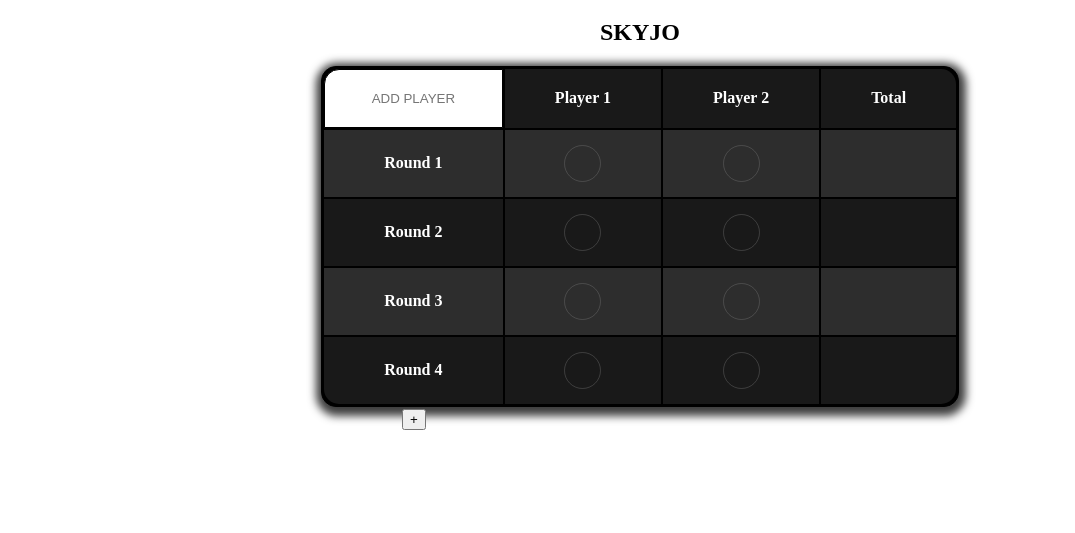
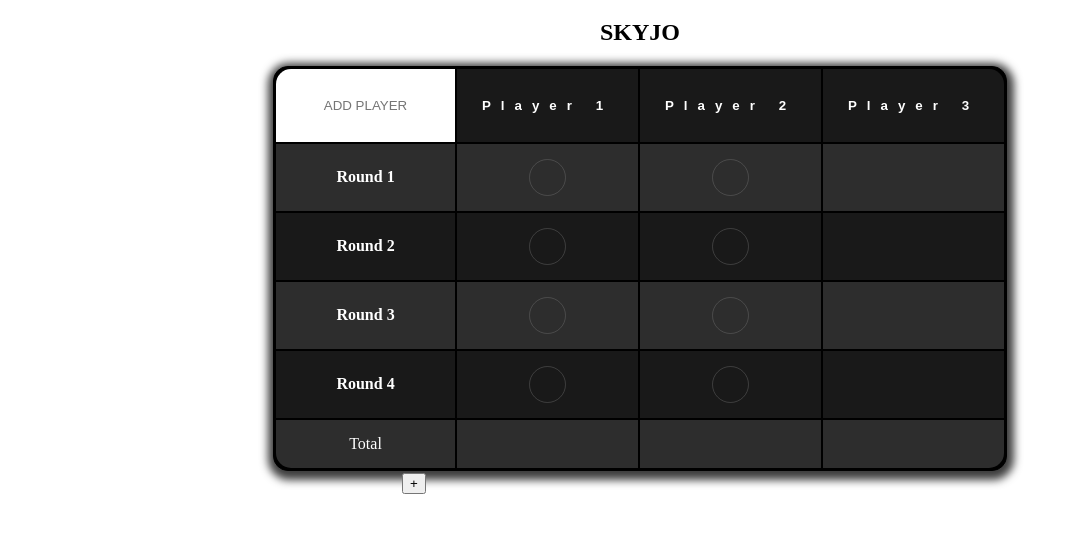
Before and after one commit to BryanXP/BryanXP.github.io, a plain HTML site: page index.html in a window 1280 px wide. Shown: the part 61-594 px from the top of the page, without its empty margins (0-1075 px from the left). Drawn offline with Linux system fonts and the light colour scheme.

Commit message:
change input

```diff
--- a/index.html
+++ b/index.html
@@ -19,9 +19,9 @@
         <thead>
           <tr>
             <th><input id="add-player" type="text" placeholder="ADD PLAYER"></th>
-            <th colspan="">Player 1</th>
-            <th colspan="">Player 2</th>
-            <th>Total</th>
+            <th><input id="player" type="text" value="Player 1"></th>
+            <th><input id="player" type="text" value="Player 2"></th>
+            <th><input id="player" type="text" value="Player 3"></th>
           </tr>
         </thead>
         <tbody>
@@ -50,9 +50,16 @@
             <td><input type="text" maxlength="3"></td>
             <td><input type="text" maxlength="3"></td>
             <td id="result"></td>
-
           </tr>
         </tbody>
+        <tfoot>
+          <tr>
+            <td>Total</td>
+            <td></td>
+            <td></td>
+            <td></td>
+          </tr>
+        </tfoot>
       </table>
       <button id="add-round">+</button>
     </div>
--- a/script.js
+++ b/script.js
@@ -1 +1,7 @@
-let addRound = document.getElementById("add-round")
+let addRound = document.getElementById("add-round");
+
+addRound.addEventListener("click", newRow);
+
+function newRow() {
+  let row = document.querySelector("table")
+}
--- a/style.css
+++ b/style.css
@@ -10,6 +10,7 @@ table {
   color: #fff;
   margin: 0 auto;
   box-shadow: 1px 3px 9px 6px #000000c2;
+  text-align: center;
 }
 caption {
   color: #000;
@@ -18,6 +19,10 @@ caption {
 
 th {
   padding: 0 50px;
+}
+
+thead tr th {
+  padding: 0;
 }
 
 /* Enlève le PADDING de la première case tu tableau*/
@@ -33,18 +38,43 @@ thead th:nth-child(1n + 2) {
   background: #80808031;
 }
 
+tfoot tr {
+  background: #80808059;
+}
+
+/* Change la couleur de font des lignes par paire */
+tbody tr:nth-child(2n + 1) {
+  background: #80808059;
+}
+
+/* Change la couleur de font des lignes par impaire */
+tr:nth-child(2n){
+  background: #80808031;
+}
 /* Change le coin en haut à DROITE de la dernière case*/
 thead tr th:nth-child(4n) {
   border-top-right-radius: 15px;
 }
 
 /* change le coin en bas à DROITE de la dernièrer case */
- tr:nth-child(4) td:nth-child(4n) {
+tfoot tr td:nth-child(4) {
   border-bottom-right-radius: 15px;
 }
+/* change le coin en bas à GAUCHE de la dernièrer case */
+ tfoot tr td:nth-child(1) {
+  border-bottom-left-radius: 15px;
+}
 
- tr:nth-child(4) th:nth-child(1) {
-  border-bottom-left-radius: 15px;
+
+#player {
+  text-align: center;
+  border: 1px solid transparent;
+  padding: 25px 0;
+  outline: none;
+  background: transparent;
+  color: #fff;
+  letter-spacing: 10px;
+  font-weight: 900;
 }
 
 td input{
@@ -69,21 +99,12 @@ td input:focus {
 
 #add-player {
   text-align: center;
-  border: 1px solid;
+  border: 1px solid transparent;
   border-top-left-radius:15px ;
-  padding: 21px 0;
+  padding: 28px 0;
   outline: none;
 }
 
-/* Change la couleur de font des lignes par paire */
-tbody tr:nth-child(2n + 1) {
-  background: #80808059;
-}
-
-/* Change la couleur de font des lignes par impaire */
-tr:nth-child(2n){
-  background: #80808031;
-}
 
 .container-add-player {
   margin: 0 auto;
```
Lines whose indentation alone changed are shown as unchanged.
